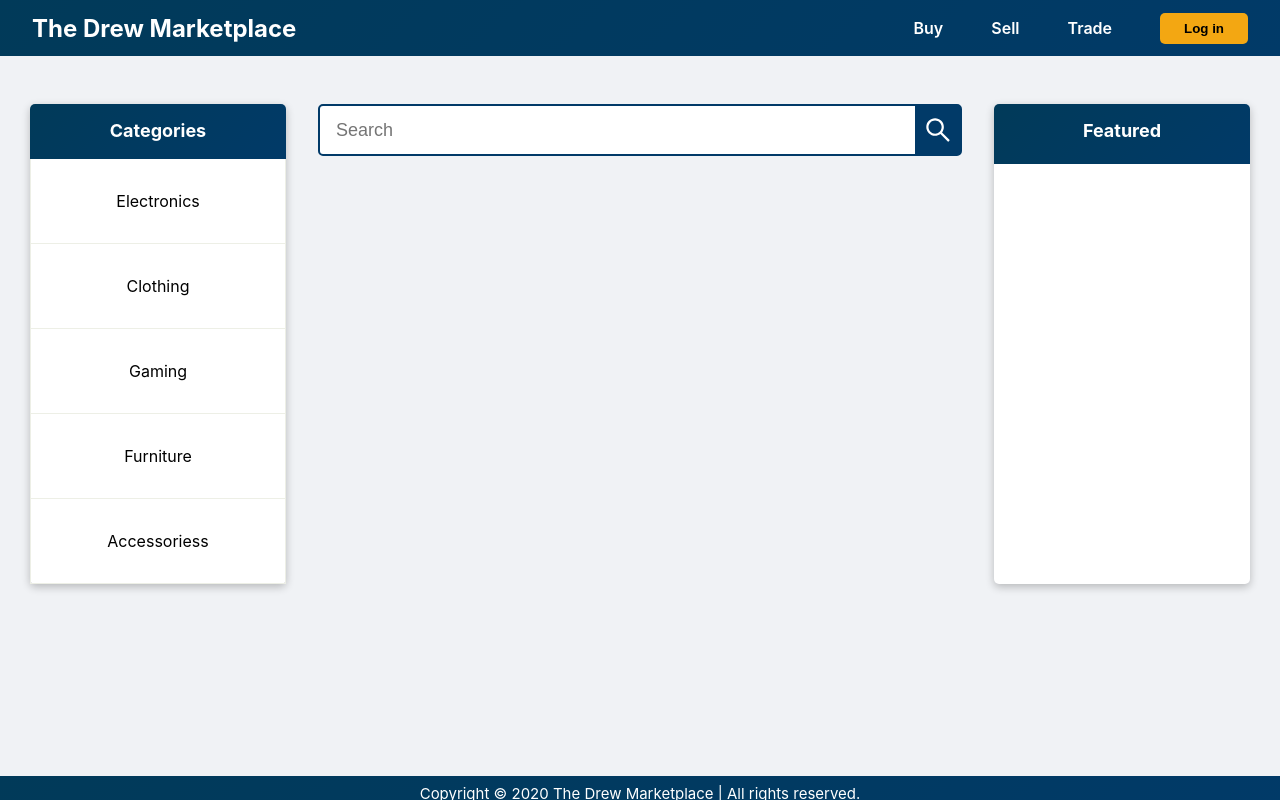
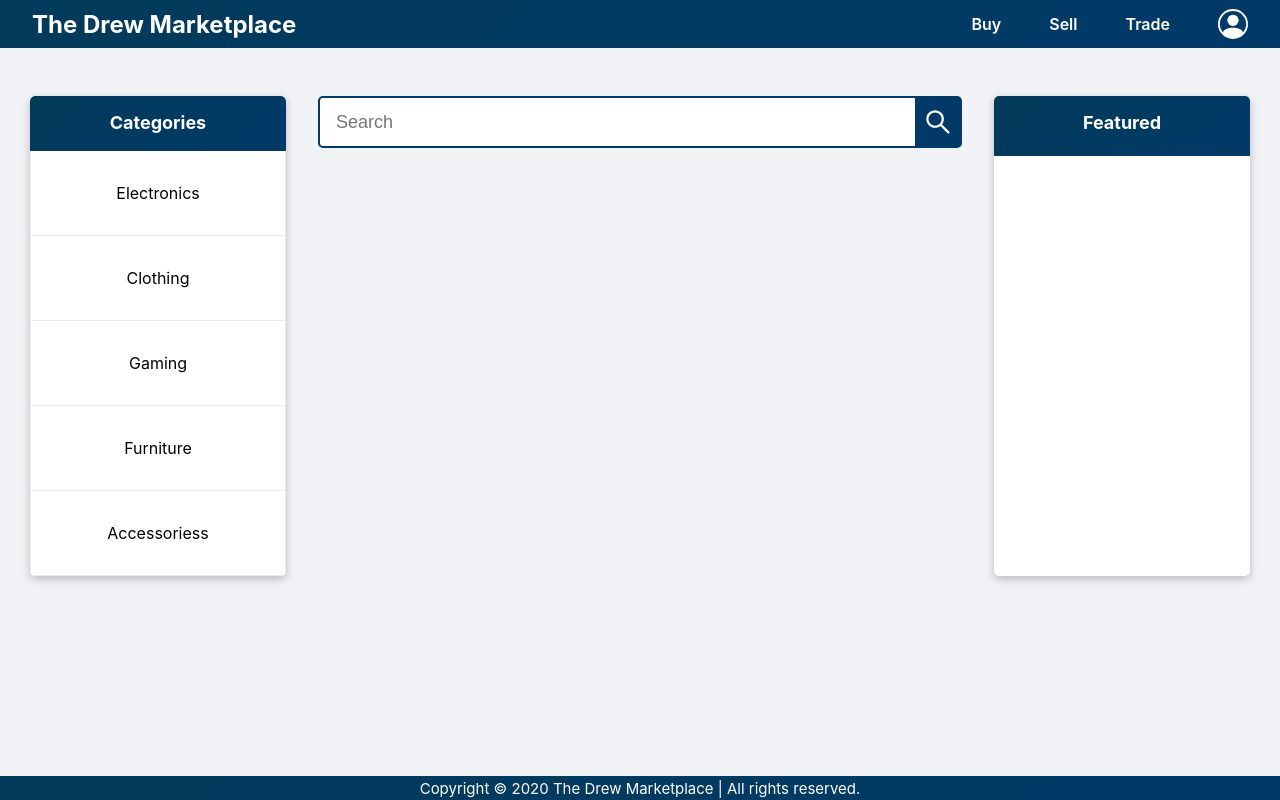
Before and after one commit to Samito19/Drew-Marketplace, a React (Create React App) app: page /home in a window 1280 px wide. Built offline with nearby package versions, Linux system fonts and the light colour scheme.

Commit message:
Update on Home page

```diff
--- a/src/App.js
+++ b/src/App.js
@@ -1,22 +1,24 @@
-import React from 'react';
+import React from "react";
 import Form from "./components/Form";
 import Login from "./components/Login";
 import "./App.css";
-import { BrowserRouter as Router, Route, Switch } from 'react-router-dom/cjs/react-router-dom.min';
-import Home from './components/Home';
-
-
+import {
+  BrowserRouter as Router,
+  Route,
+  Switch,
+} from "react-router-dom/cjs/react-router-dom.min";
+import Home from "./components/Home";
 
 const App = () => {
-  return <Router><div>
-
-    <Switch>
-      <Route path="/Login" exact component={Login} />
-      <Route path="/Form" exact component={Form} />
-      <Route path="/home" exact component={Home}/>
-    </Switch>
-    </div>
-    </Router>;
+  return (
+    <Router>
+      <Switch>
+        <Route path="/login" exact component={Login} />
+        <Route path="/form" exact component={Form} />
+        <Route path="/home" exact component={Home} />
+      </Switch>
+    </Router>
+  );
 };
 
 export default App;
--- a/src/components/Home.js
+++ b/src/components/Home.js
@@ -1,6 +1,7 @@
 import React from "react";
 import "./styles/home.css";
 import { AiOutlineSearch } from "react-icons/ai";
+import {BsPersonCircle} from "react-icons/bs"
 const Home = () => {
   return (
     <div className="home-page__body">
@@ -12,7 +13,7 @@ const Home = () => {
           <p>Buy</p>
           <p>Sell</p>
           <p>Trade</p>
-          <button className="home-page_header-options-button">Log in</button>
+          <BsPersonCircle size={30} className="home-page_header-options-avatar"/>
         </div>
       </div>
       <div className="home-page__body-container">
--- a/src/components/styles/home.css
+++ b/src/components/styles/home.css
@@ -1,8 +1,7 @@
 /*--------------------------------- HEADER STYLING ------------------------------------------------------*/
 .home-page__body {
-  height: 100%;
+  height: 100vh;
   width: 100%;
-  position: fixed;
 }
 .home-page__header-container {
   display: flex;
@@ -11,8 +10,8 @@
   justify-content: center;
   background: linear-gradient(135deg, #013a59, #013a68);
 
-  padding: 0.5rem 2rem;
-  height: 5%;
+  padding: 0 2rem;
+  height: 6%;
 }
 
 .home-page__header-logo {
@@ -36,21 +35,12 @@
   color: #fff;
   cursor: pointer;
 }
-.home-page__header-options button {
-  font-weight: 600;
-  color: black;
-  cursor: pointer;
-}
 
-.home-page_header-options-button {
+.home-page_header-options-avatar {
   align-self: center;
-  padding: 0.5rem 1.5rem;
   margin-left: 1.5rem;
-  background: linear-gradient(to right, #f3a712, #f3a712);
   align-self: center;
-  outline: none;
-  border: none;
-  border-radius: 5px;
+  color: #fff;
   cursor: pointer;
 }
 
@@ -60,7 +50,7 @@
   display: flex;
   flex-direction: row;
   background: #f0f2f5;
-  height: 90%;
+  height: 91%;
   justify-content: center;
 }
 
@@ -74,6 +64,7 @@
   align-content: center;
   background: #fff;
   box-shadow: rgba(0, 0, 0, 0.24) 0px 3px 8px;
+  overflow: hidden;
 }
 
 .home-page__body-categories-title {
@@ -97,7 +88,6 @@
   flex: 7;
   list-style: none;
   justify-content: center;
-
 }
 .home-page__body-categories-choices li {
   list-style: none;
@@ -127,7 +117,7 @@
   overflow: hidden;
 }
 
-.home-page__body-searchbar input{
+.home-page__body-searchbar input {
   width: 93%;
   outline: none;
   border: none;
@@ -179,7 +169,6 @@
   flex: 7;
   list-style: none;
   justify-content: center;
-
 }
 
 /*--------------------------------- FOOTER STYLING ------------------------------------------------------*/
@@ -189,15 +178,13 @@
   flex-direction: row;
   justify-content: center;
   background: linear-gradient(135deg, #013a59, #013a68);
+  align-items: center;
+  height: 3%;
+}
 
-  height: 5%
+.home-page__footer-rigths h1 {
+  font-weight: 400;
+  font-size: 15px;
+  color: #fff;
 
 }
-
-.home-page__footer-rigths h1{
- text-align: center;
- font-weight: 400;
- font-size: 15px;
- color: #fff;
- margin-top: 0.5rem;
-}
```
